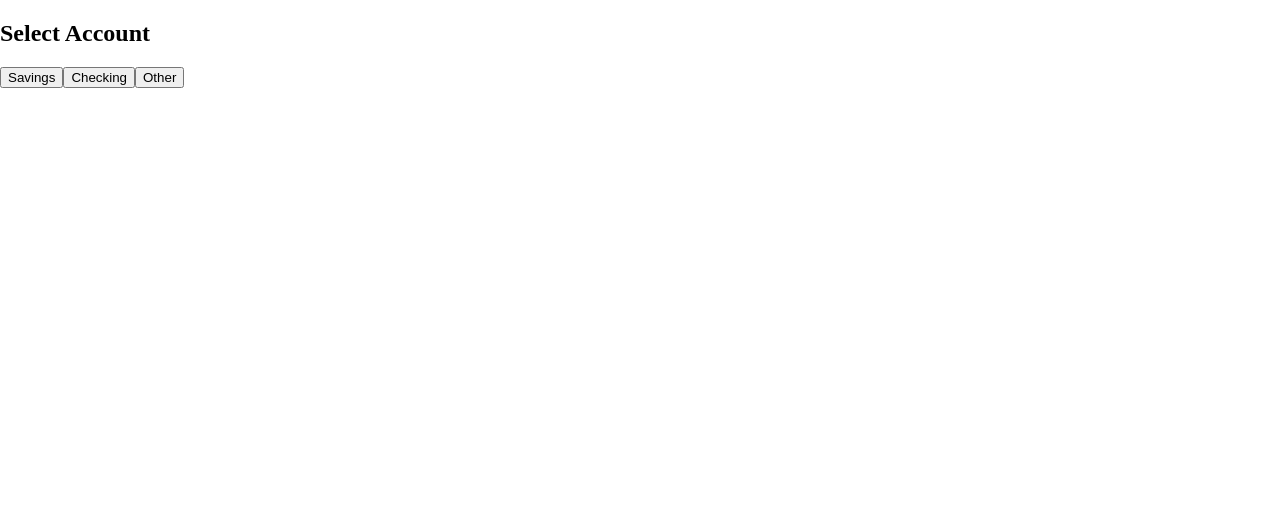
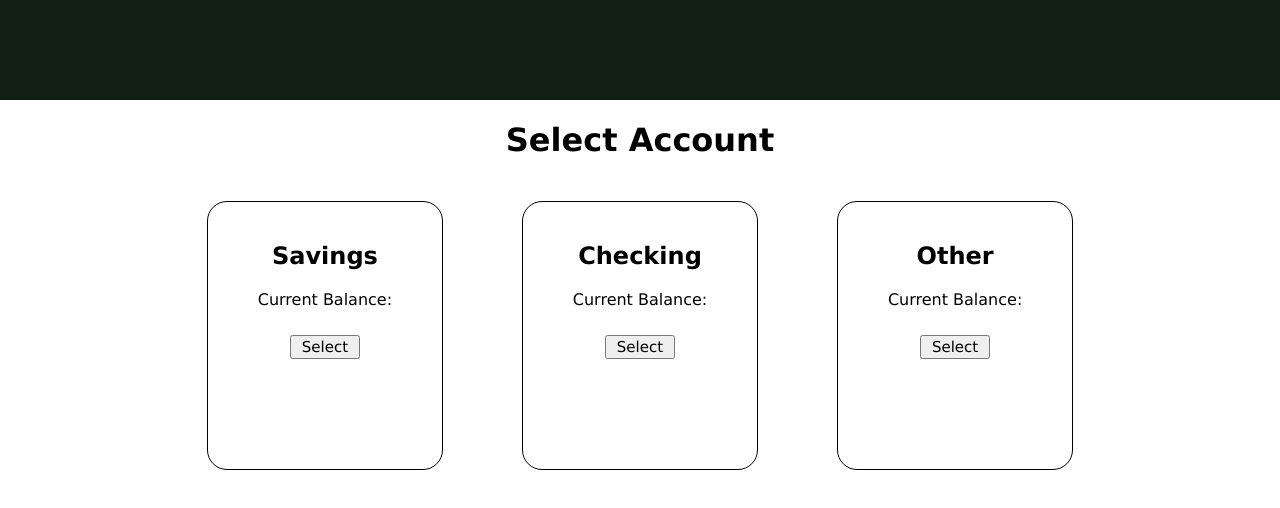
Before and after one commit to marmo1023/BradleyBunch, a React (Create React App) app in the folder Assignment2/frontend/: page /select in a window 1280 px wide. Shown: the top 508 px of the page. Built offline with nearby package versions, Linux system fonts and the light colour scheme.

Commit message:
css added

```diff
--- a/Assignment2/frontend/src/App.js
+++ b/Assignment2/frontend/src/App.js
@@ -1,5 +1,6 @@
 import React from "react";
 import { Route, Routes } from "react-router-dom";
+import "./styles.css";
 
 // Routes
 import Account from "./components/Account";
--- a/Assignment2/frontend/src/components/Account.js
+++ b/Assignment2/frontend/src/components/Account.js
@@ -30,7 +30,12 @@ export default function Account() {
 
   return (
     <div>
-      <h2>Current Balance: ${totalBalance.toFixed(2)}</h2>
+      <header></header>
+      <div class="accountActionHeader">
+        <h1>Selected Account:</h1>
+        <h2>Current Balance: ${totalBalance.toFixed(2)}</h2>
+
+      </div>
 
       {accounts.map((acc, i) => (
         <div
@@ -45,11 +50,13 @@ export default function Account() {
           <strong>{acc.label}</strong> ({acc.type}) — ${acc.balance.toFixed(2)}
         </div>
       ))}
-
-      <button onClick={() => navigate('/exchange')}>Deposit/Withdraw</button>
-      <button onClick={() => navigate('/history')}>History</button>
-      <button onClick={() => navigate('/transfer')}>Transfer</button>
-      <button onClick={handleLogout}>Logout</button>
+      <h3>Choose an action:</h3>
+      <div class="accountActions">
+        <button class="buttons" onClick={() => navigate('/exchange')}>Deposit/Withdraw</button>
+        <button class="buttons" onClick={() => navigate('/history')}>History</button>
+        <button class="buttons" onClick={() => navigate('/transfer')}>Transfer</button>
+        <button class="buttons" onClick={handleLogout}>Logout</button>
+      </div>
     </div>
   );
 }
--- a/Assignment2/frontend/src/components/Exchange.js
+++ b/Assignment2/frontend/src/components/Exchange.js
@@ -25,33 +25,47 @@ export default function Exchange() {
 
     return (
         <div>
-            <h2>Deposit / Withdraw</h2>
+            <header></header>
+            <h1>Deposit / Withdraw</h1>
 
+            <div class="exchangeContainer">
+                <div class="container2">
                     <label>Account Type:</label>
-            <select value={accountType} onChange={e => setAccountType(e.target.value)}>
+                    <select class="textbox" value={accountType} onChange={e => setAccountType(e.target.value)}>
                         <option value="checking">Checking</option>
                         <option value="savings">Savings</option>
                         <option value="other">Other</option>
                     </select>
+                </div>
 
+                <div class="container2">
                     <label>Amount:</label>
                     <input
+                        class="textbox"
                         type="number"
                         value={amount}
                         onChange={e => setAmount(e.target.value)}
                         placeholder="Enter amount"
                     />
+                </div>
 
+                <div class="container2">
                     <label>Category:</label>
                     <input
+                        class="textbox"
                         value={category}
                         onChange={e => setCategory(e.target.value)}
                         placeholder="Enter category"
                     />
+                </div>
 
-            <button onClick={() => handleExchange('deposit')}>Deposit</button>
-            <button onClick={() => handleExchange('withdraw')}>Withdraw</button>
-            <button onClick={() => navigate('/account')}>Cancel</button>
+            </div>
+
+            <div>
+                <button class="buttons" onClick={() => handleExchange('deposit')}>Deposit</button>
+                <button class="buttons" onClick={() => handleExchange('withdraw')}>Withdraw</button>
+                <button class="buttons" onClick={() => navigate('/account')}>Cancel</button>
+            </div>
         </div>
     );
 }
--- a/Assignment2/frontend/src/components/History.js
+++ b/Assignment2/frontend/src/components/History.js
@@ -26,16 +26,19 @@ export default function History() {
 
     return (
         <div>
-            <h2>Transaction History</h2>
+            <header></header>
+            <h1>Transaction History</h1>
 
-            <div>
-                <button onClick={() => filterByType('savings')}>Savings</button>
-                <button onClick={() => filterByType('checking')}>Checking</button>
-                <button onClick={() => filterByType('other')}>Other</button>
-                <button onClick={() => filterByType('all')}>All</button>
+
+            <div class="filterBySection">
+                <h3>Filter By:</h3>
+                <button class="buttons" onClick={() => filterByType('savings')}>Savings</button>
+                <button class="buttons" onClick={() => filterByType('checking')}>Checking</button>
+                <button class="buttons" onClick={() => filterByType('other')}>Other</button>
+                <button class="buttons" onClick={() => filterByType('all')}>All</button>
             </div>
 
-            <table border="1" cellPadding="5" cellSpacing="0">
+            <table class="historyTable" border="1" cellPadding="5" cellSpacing="0">
                 <thead>
                     <tr>
                         <th>Date</th>
@@ -43,6 +46,20 @@ export default function History() {
                         <th>Type</th>
                         <th>Account</th>
                         <th>Category</th>
+                    </tr>
+                    <tr>
+                        <td>Test</td>
+                        <td>Test</td>
+                        <td>Test</td>
+                        <td>Test</td>
+                        <td>Test</td>
+                    </tr>
+                    <tr>
+                        <td>Test</td>
+                        <td>Test</td>
+                        <td>Test</td>
+                        <td>Test</td>
+                        <td>Test</td>
                     </tr>
                 </thead>
                 <tbody>
@@ -59,7 +76,7 @@ export default function History() {
             </table>
 
             <div>
-                <button onClick={() => window.history.back()}>Cancel</button>
+                <button class="buttons" onClick={() => window.history.back()}>Cancel</button>
             </div>
         </div>
     );
--- a/Assignment2/frontend/src/components/Login.js
+++ b/Assignment2/frontend/src/components/Login.js
@@ -20,25 +20,34 @@ export default function Login() {
 
     return (
         <div>
-            <h2>Login</h2>
-
+            <header></header>
+            <h1>Login</h1>
+            <div class="loginBox">
+                <div class="container">
                     <label>Username:</label>
                     <input
+                        class="textbox"
                         placeholder="Username"
                         value={username}
                         onChange={e => setUsername(e.target.value)}
                     />
-
+                </div>
+                <div class="container">
                     <label>Password:</label>
                     <input
+                        class="textbox"
                         type="password"
                         placeholder="Password"
                         value={password}
                         onChange={e => setPassword(e.target.value)}
                     />
+                </div>
 
-            <button onClick={handleLogin}>Login</button>
-            <button onClick={() => navigate('/register')}>Register</button>
+                <div class="container">
+                    <button class="buttons" onClick={handleLogin}>Login</button>
+                    <button class="buttons" onClick={() => navigate('/register')}>Register</button>
+                </div>
+            </div>
         </div>
     );
 }
--- a/Assignment2/frontend/src/components/Register.js
+++ b/Assignment2/frontend/src/components/Register.js
@@ -20,25 +20,35 @@ export default function Register() {
 
     return (
         <div>
-            <h2>Register</h2>
+            <header></header>
+            <h1>Register</h1>
 
+            <div class="loginBox">
+                <div div class="container">
                     <label>Username:</label>
                     <input
+                        class="textbox"
                         placeholder="Username"
                         value={username}
                         onChange={e => setUsername(e.target.value)}
                     />
-
+                </div>
+                <div div class="container">
                     <label>Password:</label>
                     <input
+                        class="textbox"
                         type="password"
                         placeholder="Password"
                         value={password}
                         onChange={e => setPassword(e.target.value)}
                     />
+                </div>
+                <div class="container">
+                    <button class="buttons" onClick={handleRegister}>Submit</button>
+                    <button class="buttons" onClick={() => navigate('/login')}>Return to Login</button>
+                </div>
 
-            <button onClick={handleRegister}>Register</button>
-            <button onClick={() => navigate('/login')}>Cancel</button>
+            </div>
         </div>
     );
 }
--- a/Assignment2/frontend/src/components/Select.js
+++ b/Assignment2/frontend/src/components/Select.js
@@ -10,10 +10,25 @@ export default function Select() {
 
     return (
         <div>
-            <h2>Select Account</h2>
-            <button onClick={() => goToAccount('savings')}>Savings</button>
-            <button onClick={() => goToAccount('checking')}>Checking</button>
-            <button onClick={() => goToAccount('other')}>Other</button>
+            <header></header>
+            <h1>Select Account</h1>
+            <div class="accountContainer">
+                <div class="accountBox">
+                    <h2>Savings</h2>
+                    <p>Current Balance:</p>
+                    <button class="buttons" onClick={() => goToAccount('savings')}>Select</button>
+                </div>
+                <div class="accountBox">
+                    <h2>Checking</h2>
+                    <p>Current Balance:</p>
+                    <button class="buttons" onClick={() => goToAccount('checking')}>Select</button>
+                </div>
+                <div class="accountBox">
+                    <h2>Other</h2>
+                    <p>Current Balance:</p>
+                    <button class="buttons" onClick={() => goToAccount('other')}>Select</button>
+                </div>
+            </div>
         </div>
     );
 }
--- a/Assignment2/frontend/src/components/Transfer.js
+++ b/Assignment2/frontend/src/components/Transfer.js
@@ -33,39 +33,53 @@ export default function Transfer() {
 
     return (
         <div>
-            <h2>Transfer Funds</h2>
+            <header></header>
+            <h1>Transfer Funds</h1>
 
+            <div class="exchangeContainer">
+                <div class="container2">
                     <label>From Your Account:</label>
-            <select value={fromType} onChange={e => setFromType(e.target.value)}>
+                    <select class="textbox" value={fromType} onChange={e => setFromType(e.target.value)}>
                         <option value="checking">Checking</option>
                         <option value="savings">Savings</option>
                         <option value="other">Other</option>
                     </select>
+                </div>
 
+                <div class="container2">
                     <label>Recipient's User ID:</label>
                     <input
+                        class="textbox"
                         value={toUserId}
                         onChange={e => setToUserId(e.target.value)}
                         placeholder="Enter recipient ID"
                     />
+                </div>
 
+                <div class="container2">
                     <label>Recipient's Account Type:</label>
-            <select value={toAccountIndex} onChange={e => setToAccountIndex(e.target.value)}>
+                    <select class="textbox" value={toAccountIndex} onChange={e => setToAccountIndex(e.target.value)}>
                         <option value={0}>Checking</option>
                         <option value={1}>Savings</option>
                         <option value={2}>Other</option>
                     </select>
+                </div>
 
+                <div class="container2">
                     <label>Amount:</label>
                     <input
+                        class="textbox"
                         type="number"
                         value={amount}
                         onChange={e => setAmount(e.target.value)}
                         placeholder="Enter amount"
                     />
+                </div>
+            </div>
 
-            <button onClick={handleTransfer}>Transfer</button>
-            <button onClick={() => navigate('/account')}>Cancel</button>
+            <button class="buttons" onClick={handleTransfer}>Transfer</button>
+            <button class="buttons" onClick={() => navigate('/account')}>Cancel</button>
+
         </div>
     );
 }
--- a/Assignment2/frontend/src/styles.css
+++ b/Assignment2/frontend/src/styles.css
@@ -3,116 +3,116 @@ body {
     padding: 0;
 }
 
-.main {
-    font-family: 'Courier New', Courier, monospace;
+html {
+    font-family: Verdana, Geneva, Tahoma, sans-serif;
     text-align: center;
     margin: 0 auto;
 }
 
-.box1 {
-    display: flex;
-    align-items: center;
-    justify-content: center;
-    flex-direction: column;
+.container {
+    padding: 10px;
+    font-size: 25px;
 }
 
-.buttonSubmit {
-    font-family: 'Courier New', Courier, monospace;
-    padding: 10px;
+.textbox {
     margin: 10px;
-    background-color: rgb(216, 216, 216);
-    border-radius: 5px;
-    border: 1px solid black;
-    transition: background-color 0.3s ease, color 0.3s ease, transform 0.3s ease;
+    font-size: 15px;
+    height: 20px;
 }
 
-.buttonSubmit:hover {
-    background-color: rgb(155, 155, 155);
+.buttons {
+    font-family: Verdana, Geneva, Tahoma, sans-serif;
+    padding-left: 10px;
+    padding-right: 10px;
+    margin: 10px;
+    font-size: 15px;
 }
 
 header {
     height: 100px;
     width: 100%;
-    background-color: rgb(66, 104, 69);
+    background-color: rgb(17, 31, 18);
 }
 
-.displayInfo {
-    color: rgb(248, 238, 225);
-    font-weight: bold;
-    display: flex;
-    flex-direction: row;
-    justify-content: space-evenly;
-    align-items: center;
-}
-
-.buttonContainer {
-    padding-top: 50px;
-}
-
-.holdQuit {
-    padding-top: 50px;
-    margin: 0 auto;
-    width: 60%;
+.accountContainer {
+    padding-top: 20px;
+    margin-left: 10%;
+    margin-right: 10%;
     display: flex;
     flex-direction: row;
     justify-content: space-evenly;
 }
 
-.buttonMain {
+.accountBox {
     padding: 20px;
-    font-size: 40px;
-    border-radius: 10px;
-    border: 1px solid rgb(66, 104, 69);
-    color: rgb(66, 104, 69);
+    padding-bottom: 100px;
+    padding-left: 50px;
+    padding-right: 50px;
+    border: 1px solid black;
+    border-radius: 20px;
     transition: background-color 0.3s ease, color 0.3s ease, transform 0.3s ease;
 }
 
-.buttonMain:hover {
-    background-color: rgb(155, 155, 155);
+.accountBox:hover {
+    background-color: rgb(201, 201, 201);
 }
 
-.buySellMainDiv {
+.accountActionHeader {
+    margin-right: 50%;
+    padding-bottom: 50px;
+}
+
+.accountActions {
+    margin-left: 15%;
+    margin-right: 15%;
+    margin-top: 50px;
     display: flex;
     flex-direction: row;
     justify-content: space-evenly;
 }
 
-/* CSS For Slide bar */
-.slidecontainer {
-    padding-top: 50px;
-    width: 100%;
+.exchangeContainer {
+    display: flex;
+    align-items: center;
+    flex-direction: column;
 }
 
-.slider {
-    -webkit-appearance: none;
-    width: 100%;
-    height: 15px;
-    border-radius: 5px;
-    background: #d3d3d3;
-    outline: none;
-    opacity: 0.7;
-    -webkit-transition: .2s;
-    transition: opacity .2s;
+.container2 {
+    padding-bottom: 20px;
+    display: flex;
+    justify-content: space-around;
+    align-items: center;
 }
 
-.slider:hover {
-    opacity: 1;
+
+tr:nth-child(even) {
+    background-color: #bddac8;
 }
 
-.slider::-webkit-slider-thumb {
-    -webkit-appearance: none;
-    appearance: none;
-    width: 15px;
-    height: 15px;
-    border-radius: 50%;
-    background: rgb(66, 104, 69);
-    cursor: pointer;
+th,
+td,
+tr {
+    border: none;
+    margin: 0;
+    padding-top: 20px;
+    padding-bottom: 20px;
 }
 
-.slider::-moz-range-thumb {
-    width: 15px;
-    height: 15px;
-    border-radius: 50%;
-    background: rgb(66, 104, 69);
-    cursor: pointer;
+
+.historyTable {
+    margin: 0 auto;
+    margin-top: 50px;
+    margin-bottom: 50px;
+    border-collapse: collapse;
+    border-spacing: 10px 0;
+    border: none;
+    width: 75%;
 }
+
+.filterBySection {
+    display: flex;
+    justify-content: left;
+    margin-left: 15%;
+    margin-right: 15%;
+
+}
```
Also changed, not shown: 1 other file (tests, documents, lock files or other folders). Lines whose indentation alone changed are shown as unchanged.
